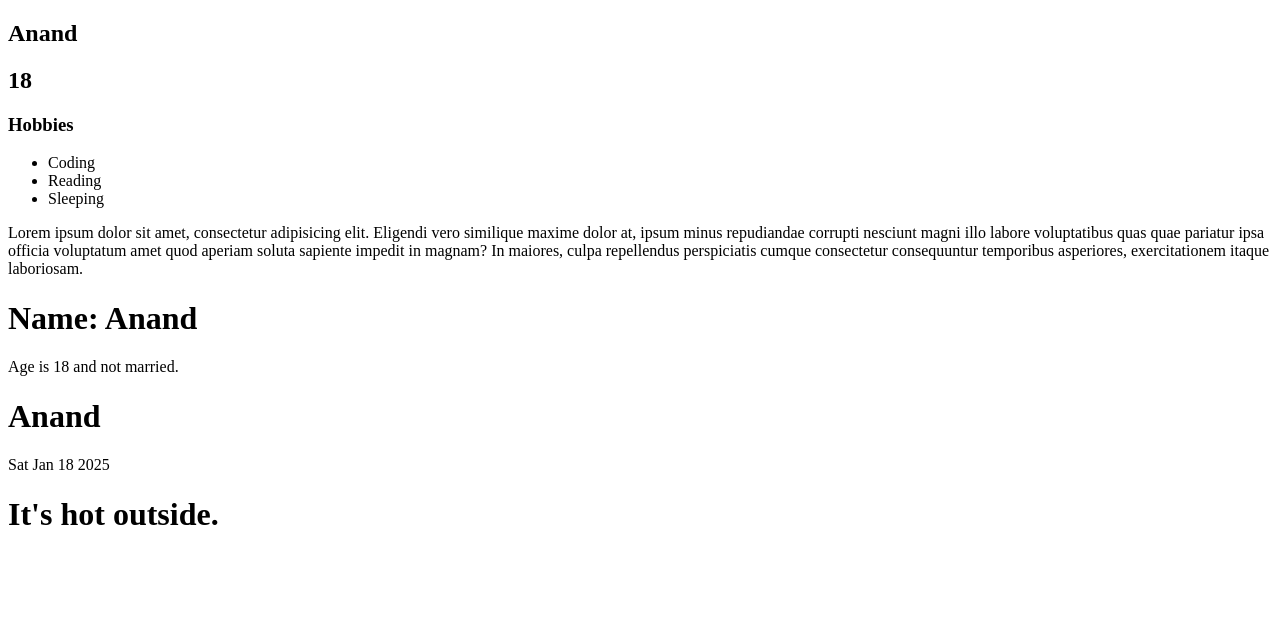
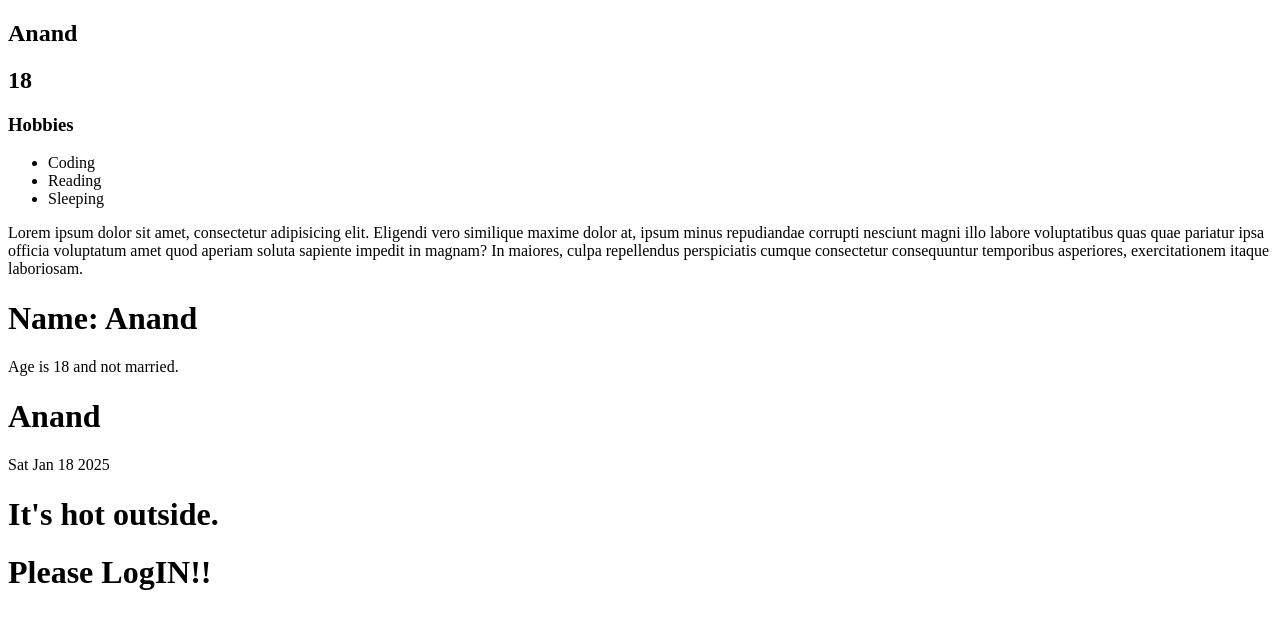
Before and after one commit to anandku06/ReactJs_Leveling, a React (Vite) app in the folder React_learns/: page / in a window 1280 px wide. Shown: the top 628 px of the page. Built offline with nearby package versions, Linux system fonts and the light colour scheme.

Commit message:
add UserStatus component to display user login status; update App component to include UserStatus with props

```diff
--- a/React_learns/src/components/App.jsx
+++ b/React_learns/src/components/App.jsx
@@ -13,6 +13,7 @@ import Props from "./Props.jsx";
 import Person from "./Person.jsx";
 import Product from "./Product.jsx";
 import Weather from './Weather.jsx'
+import UserStatus from './UserStatus.jsx'
 
 const App = () => {
   return (
@@ -21,6 +22,7 @@ const App = () => {
       {/* <Product name="Laptop" price="$1299" /> */}
       <Props />
       <Weather temp={200} />
+      <UserStatus loggedIn={false} isAdmin={false}/>
     </>
   );
 }; // first letter of the function should be capitalise and should always return a HTML container
--- /dev/null
+++ b/React_learns/src/components/UserStatus.jsx
@@ -0,0 +1,27 @@
+import React from 'react'
+
+const UserStatus = ({loggedIn, isAdmin}) => {
+    if(loggedIn && isAdmin){
+        return(
+            <h1>
+                Welcome Admin!!
+            </h1>
+        )
+    }
+    else if(loggedIn && !isAdmin){
+        return(
+            <h1>
+                Welcome User!!
+            </h1>
+        )
+    }
+    else{
+        return(
+            <h1>
+                Please LogIN!!
+            </h1>
+        )
+    }
+}
+
+export default UserStatus
```
